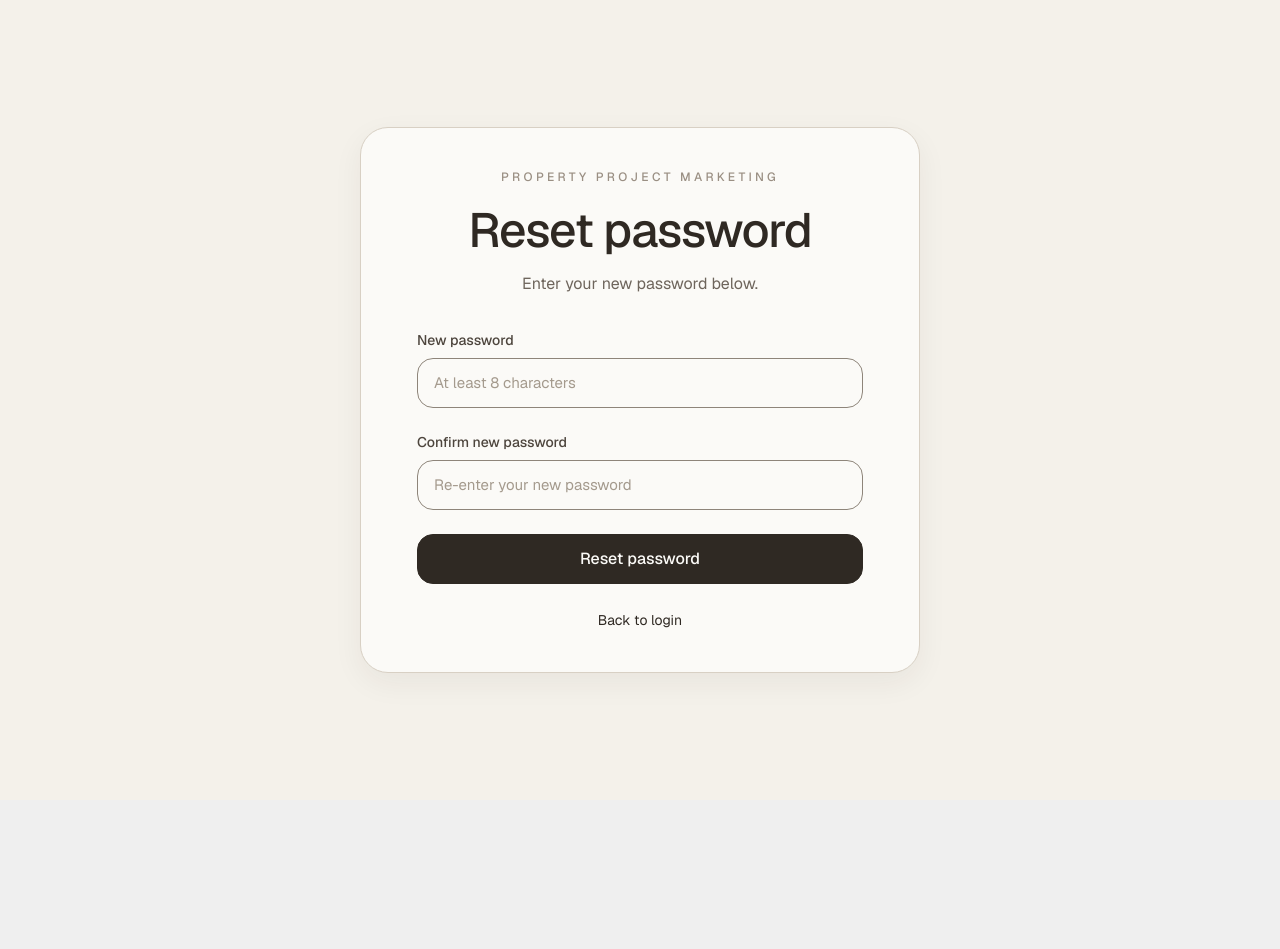
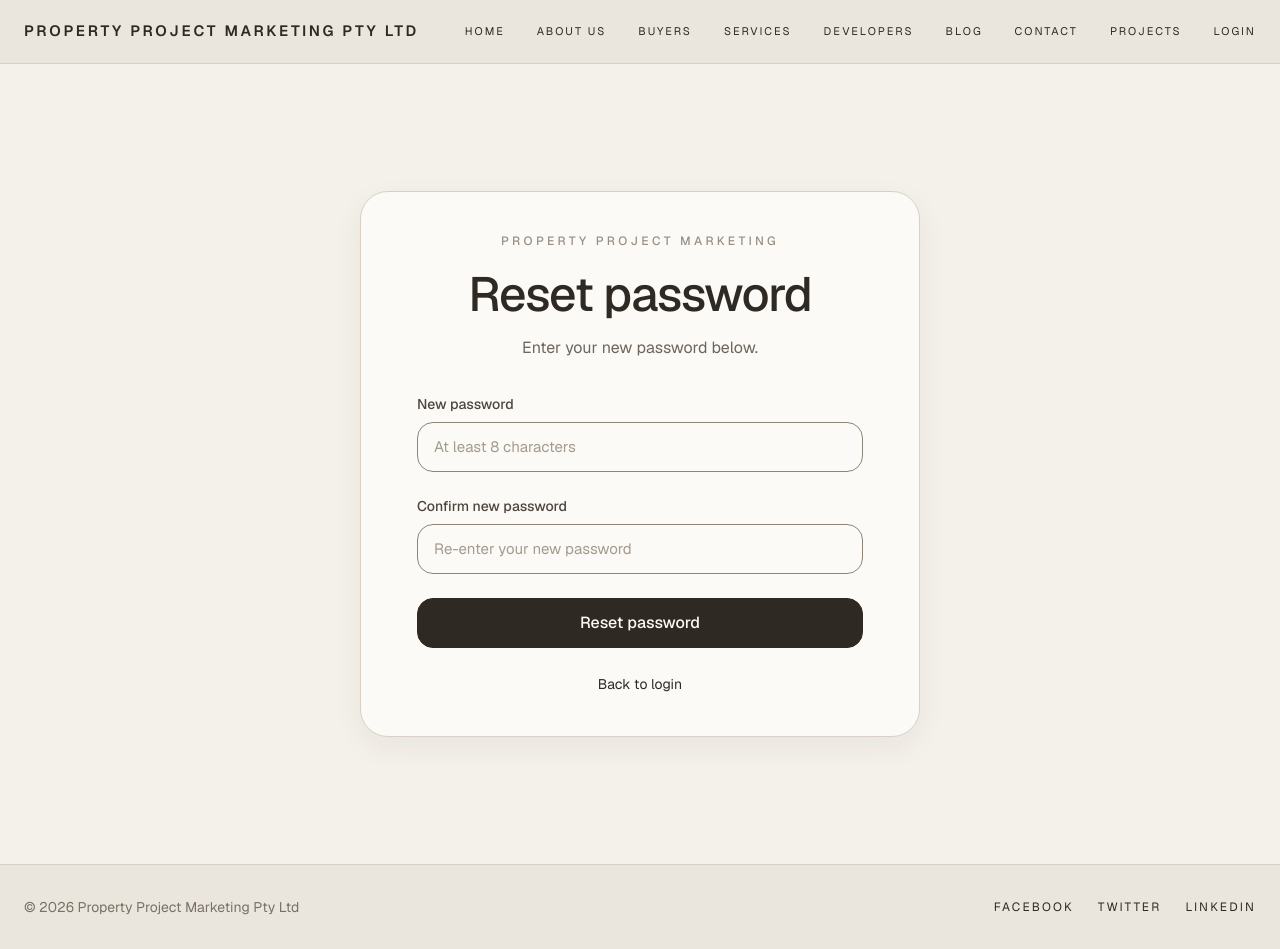
Before and after one commit to nedgerrard-ctrl/Propertied, a Next.js app: page /reset-password in a window 1280 px wide. Before the commit the page ends 800 px from the top, so only its background shows below. Built offline with nearby package versions, Linux system fonts and the light colour scheme.

Commit message:
footer and navbar added

```diff
--- a/app/forgot-password/page.tsx
+++ b/app/forgot-password/page.tsx
@@ -51,6 +51,73 @@ export default function ForgotPasswordPage() {
 
   return (
     <main className="min-h-screen bg-[#f4f1ea] text-[#2f2923]">
+      <header className="border-b border-[#d8d0c4] bg-[#ebe6dd]">
+        <div className="mx-auto flex max-w-7xl items-center justify-between px-6 py-5">
+          <Link
+            href="/"
+            className="text-[15px] font-semibold uppercase tracking-[0.18em] text-[#2f2923]"
+          >
+            Property Project Marketing Pty Ltd
+          </Link>
+
+          <nav className="hidden items-center gap-8 md:flex">
+            <Link
+              href="/"
+              className="text-[11px] uppercase tracking-[0.18em] text-[#6e655c] transition hover:text-[#2f2923]"
+            >
+              Home
+            </Link>
+            <Link
+              href="/about"
+              className="text-[11px] uppercase tracking-[0.18em] text-[#6e655c] transition hover:text-[#2f2923]"
+            >
+              About Us
+            </Link>
+            <Link
+              href="/buyers"
+              className="text-[11px] uppercase tracking-[0.18em] text-[#6e655c] transition hover:text-[#2f2923]"
+            >
+              Buyers
+            </Link>
+            <Link
+              href="/services"
+              className="text-[11px] uppercase tracking-[0.18em] text-[#6e655c] transition hover:text-[#2f2923]"
+            >
+              Services
+            </Link>
+            <Link
+              href="/developers"
+              className="text-[11px] uppercase tracking-[0.18em] text-[#6e655c] transition hover:text-[#2f2923]"
+            >
+              Developers
+            </Link>
+            <Link
+              href="/blog"
+              className="text-[11px] uppercase tracking-[0.18em] text-[#6e655c] transition hover:text-[#2f2923]"
+            >
+              Blog
+            </Link>
+            <Link
+              href="/contact"
+              className="text-[11px] uppercase tracking-[0.18em] text-[#6e655c] transition hover:text-[#2f2923]"
+            >
+              Contact
+            </Link>
+            <Link
+              href="/projects"
+              className="text-[11px] uppercase tracking-[0.18em] text-[#6e655c] transition hover:text-[#2f2923]"
+            >
+              Projects
+            </Link>
+            <Link
+              href="/login"
+              className="text-[11px] uppercase tracking-[0.18em] text-[#2f2923]"
+            >
+              Login
+            </Link>
+          </nav>
+        </div>
+      </header>
       <section className="flex min-h-screen items-center justify-center px-6 py-14">
         <div className="w-full max-w-[560px] rounded-[28px] border border-[#d8d0c4] bg-[#fbfaf7] shadow-[0_10px_30px_rgba(47,41,35,0.06)]">
           <div className="px-8 pb-10 pt-10 sm:px-14">
@@ -133,6 +200,34 @@ export default function ForgotPasswordPage() {
           </div>
         </div>
       </section>
+      <footer className="border-t border-[#d8d0c4] bg-[#ebe6dd]">
+              <div className="mx-auto flex max-w-7xl flex-col items-center justify-between gap-4 px-6 py-8 text-center md:flex-row md:text-left">
+                <p className="text-sm text-[#7a7166]">
+                  © 2026 Property Project Marketing Pty Ltd
+                </p>
+
+                <div className="flex items-center gap-6">
+                  <Link
+                    href="#"
+                    className="text-[12px] uppercase tracking-[0.18em] text-[#7a7166] transition hover:text-[#2f2923]"
+                  >
+                    Facebook
+                  </Link>
+                  <Link
+                    href="#"
+                    className="text-[12px] uppercase tracking-[0.18em] text-[#7a7166] transition hover:text-[#2f2923]"
+                  >
+                    Twitter
+                  </Link>
+                  <Link
+                    href="#"
+                    className="text-[12px] uppercase tracking-[0.18em] text-[#7a7166] transition hover:text-[#2f2923]"
+                  >
+                    LinkedIn
+                  </Link>
+                </div>
+              </div>
+          </footer>
     </main>
   );
 }
--- a/app/reset-password/page.tsx
+++ b/app/reset-password/page.tsx
@@ -70,6 +70,73 @@ export default function ResetPasswordPage() {
 
   return (
     <main className="min-h-screen bg-[#f4f1ea] text-[#2f2923]">
+      <header className="border-b border-[#d8d0c4] bg-[#ebe6dd]">
+        <div className="mx-auto flex max-w-7xl items-center justify-between px-6 py-5">
+          <Link
+            href="/"
+            className="text-[15px] font-semibold uppercase tracking-[0.18em] text-[#2f2923]"
+          >
+            Property Project Marketing Pty Ltd
+          </Link>
+
+          <nav className="hidden items-center gap-8 md:flex">
+            <Link
+              href="/"
+              className="text-[11px] uppercase tracking-[0.18em] text-[#6e655c] transition hover:text-[#2f2923]"
+            >
+              Home
+            </Link>
+            <Link
+              href="/about"
+              className="text-[11px] uppercase tracking-[0.18em] text-[#6e655c] transition hover:text-[#2f2923]"
+            >
+              About Us
+            </Link>
+            <Link
+              href="/buyers"
+              className="text-[11px] uppercase tracking-[0.18em] text-[#6e655c] transition hover:text-[#2f2923]"
+            >
+              Buyers
+            </Link>
+            <Link
+              href="/services"
+              className="text-[11px] uppercase tracking-[0.18em] text-[#6e655c] transition hover:text-[#2f2923]"
+            >
+              Services
+            </Link>
+            <Link
+              href="/developers"
+              className="text-[11px] uppercase tracking-[0.18em] text-[#6e655c] transition hover:text-[#2f2923]"
+            >
+              Developers
+            </Link>
+            <Link
+              href="/blog"
+              className="text-[11px] uppercase tracking-[0.18em] text-[#6e655c] transition hover:text-[#2f2923]"
+            >
+              Blog
+            </Link>
+            <Link
+              href="/contact"
+              className="text-[11px] uppercase tracking-[0.18em] text-[#6e655c] transition hover:text-[#2f2923]"
+            >
+              Contact
+            </Link>
+            <Link
+              href="/projects"
+              className="text-[11px] uppercase tracking-[0.18em] text-[#6e655c] transition hover:text-[#2f2923]"
+            >
+              Projects
+            </Link>
+            <Link
+              href="/login"
+              className="text-[11px] uppercase tracking-[0.18em] text-[#2f2923]"
+            >
+              Login
+            </Link>
+          </nav>
+        </div>
+      </header>
       <section className="flex min-h-screen items-center justify-center px-6 py-14">
         <div className="w-full max-w-[560px] rounded-[28px] border border-[#d8d0c4] bg-[#fbfaf7] shadow-[0_10px_30px_rgba(47,41,35,0.06)]">
           <div className="px-8 pb-10 pt-10 sm:px-14">
@@ -158,6 +225,34 @@ export default function ResetPasswordPage() {
           </div>
         </div>
       </section>
+      <footer className="border-t border-[#d8d0c4] bg-[#ebe6dd]">
+              <div className="mx-auto flex max-w-7xl flex-col items-center justify-between gap-4 px-6 py-8 text-center md:flex-row md:text-left">
+                <p className="text-sm text-[#7a7166]">
+                  © 2026 Property Project Marketing Pty Ltd
+                </p>
+
+                <div className="flex items-center gap-6">
+                  <Link
+                    href="#"
+                    className="text-[12px] uppercase tracking-[0.18em] text-[#7a7166] transition hover:text-[#2f2923]"
+                  >
+                    Facebook
+                  </Link>
+                  <Link
+                    href="#"
+                    className="text-[12px] uppercase tracking-[0.18em] text-[#7a7166] transition hover:text-[#2f2923]"
+                  >
+                    Twitter
+                  </Link>
+                  <Link
+                    href="#"
+                    className="text-[12px] uppercase tracking-[0.18em] text-[#7a7166] transition hover:text-[#2f2923]"
+                  >
+                    LinkedIn
+                  </Link>
+                </div>
+              </div>
+            </footer>
     </main>
   );
 }
```
